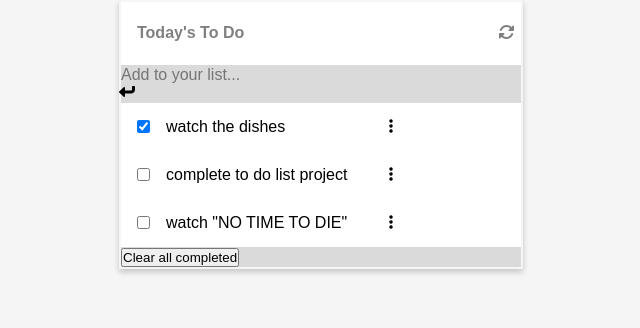
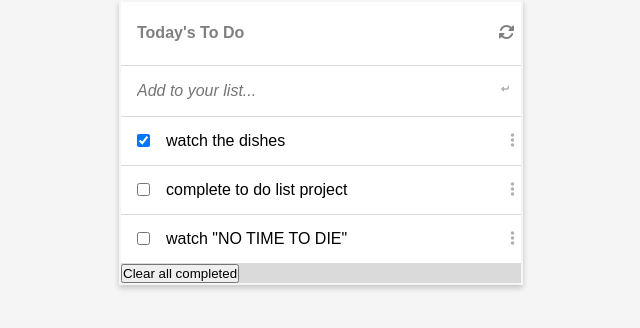
Before and after one commit to MrBrN197/Todo-Project, a website built with webpack: page src/template.html in a window 1280 px wide. Shown: the whole page, without its empty margins (319-959 px from the left). Built offline with nearby package versions, Linux system fonts and the light colour scheme.

Commit message:
Add `.add-todo` styling

```diff
--- a/src/style.css
+++ b/src/style.css
@@ -35,6 +35,16 @@ input {
   background-color: transparent;
 }
 
+.todo-container .icon {
+  padding: 0.4em;
+  cursor: pointer;
+  color: rgb(177, 177, 177);
+}
+
+.icon:hover {
+  color: rgb(85, 85, 85);
+}
+
 .todo-container .title {
   display: flex;
   padding: 1rem 0;
@@ -49,6 +59,30 @@ input {
   color: gray;
 }
 
+.add-todo {
+  background-color: white;
+  display: flex;
+  flex-grow: 0;
+  padding: 1em 0;
+  padding-left: 1rem;
+}
+
+.add-todo input {
+  flex-grow: 1;
+  font-style: italic;
+}
+
+.add-todo .icon {
+  font-size: 0.5rem;
+  padding-right: 0.8rem;
+}
+
+.todo-items-container {
+  display: flex;
+  flex-direction: column;
+  gap: 1px;
+}
+
 .todo-item {
   display: flex;
   align-items: center;
@@ -58,6 +92,19 @@ input {
   padding-left: 1rem;
 }
 
+.todo-item .input-box {
+  display: flex;
+  align-items: center;
+  justify-content: space-between;
+  flex-grow: 1;
+  height: 100%;
+}
+
+.todo-item .input-box input {
+  height: 100%;
+  flex-grow: 1;
+}
+
 #refresh-todo {
   padding: 0.4em;
   color: gray;
```
